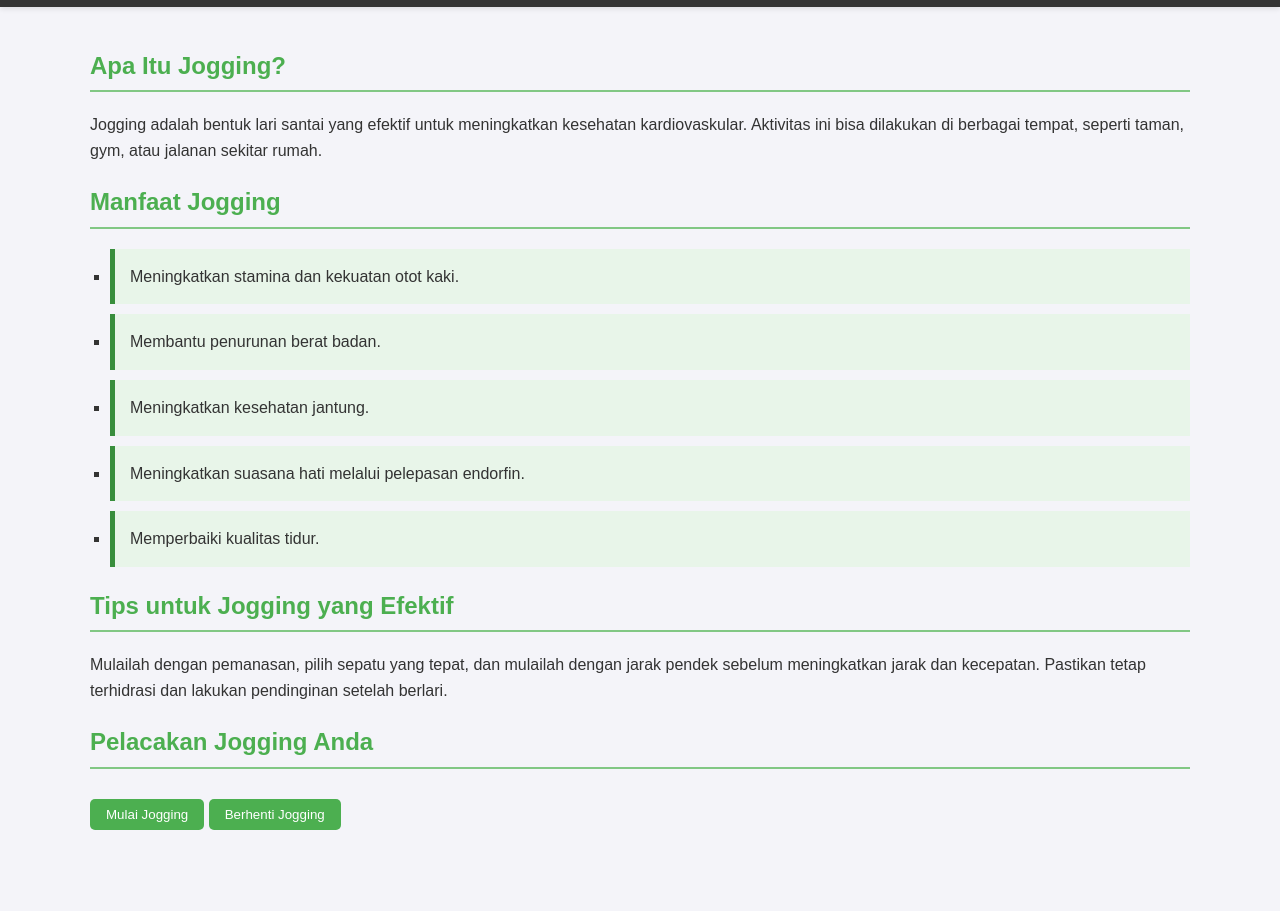
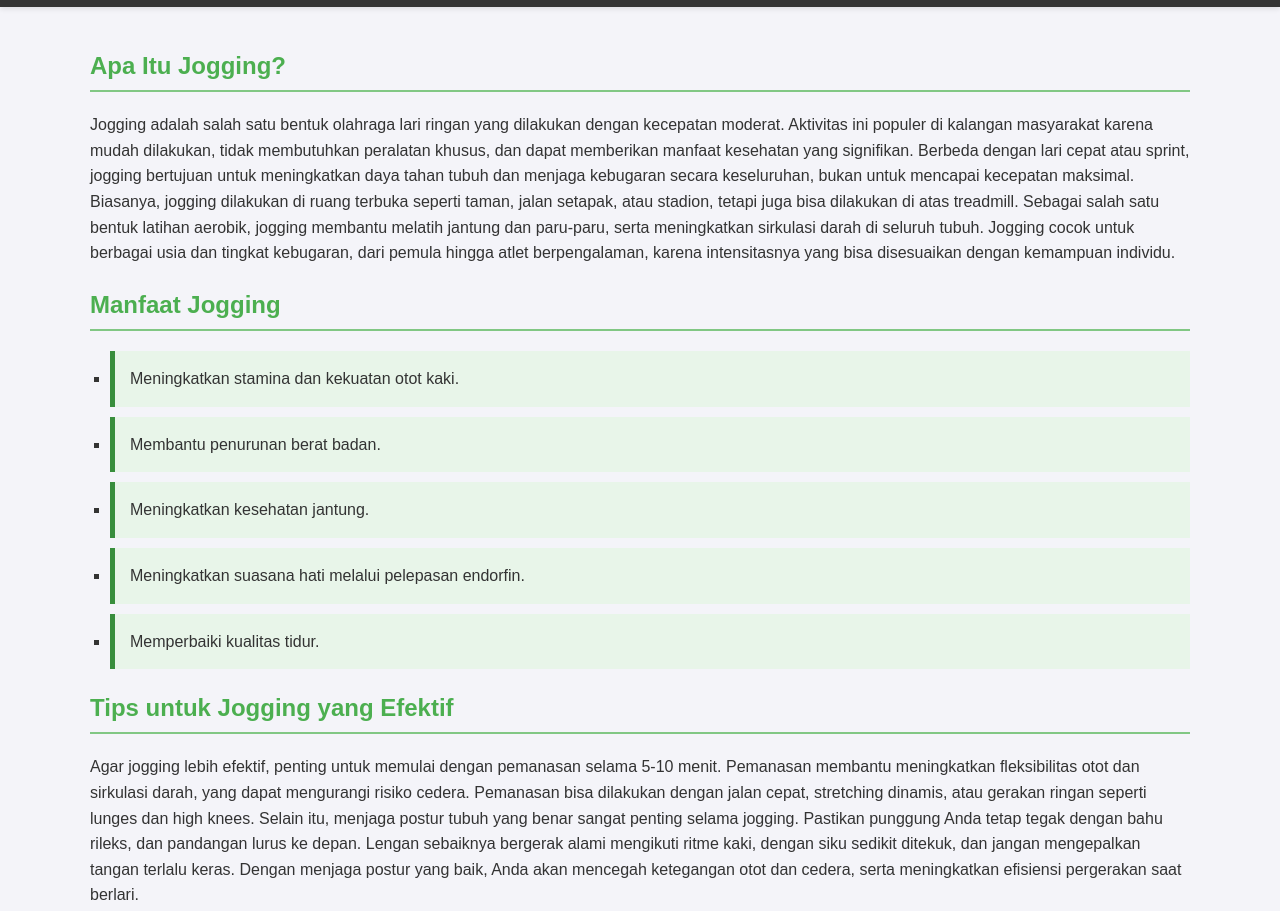
Before and after one commit to Ryokie/Healthy-Lifestyle, a plain HTML site: page jogging.html in a window 1280 px wide. Shown: the part 321-1232 px from the top of the page. Before the commit the page ends 1187 px from the top, so only its background shows below. Drawn offline with Linux system fonts and the light colour scheme.

Commit message:
updated jog

```diff
--- a/jogging.html
+++ b/jogging.html
@@ -35,7 +35,9 @@
 
 <div class="container">
     <h2 id="what-is-jogging-title">Apa Itu Jogging?</h2>
-    <p id="what-is-jogging-description">Jogging adalah bentuk lari santai yang efektif untuk meningkatkan kesehatan kardiovaskular. Aktivitas ini bisa dilakukan di berbagai tempat, seperti taman, gym, atau jalanan sekitar rumah.</p>
+    <p id="what-is-jogging-description">Jogging adalah salah satu bentuk olahraga lari ringan yang dilakukan dengan kecepatan moderat. Aktivitas ini populer di kalangan masyarakat karena mudah dilakukan, tidak membutuhkan peralatan khusus, dan dapat memberikan manfaat kesehatan yang signifikan. Berbeda dengan lari cepat atau sprint, jogging bertujuan untuk meningkatkan daya tahan tubuh dan menjaga kebugaran secara keseluruhan, bukan untuk mencapai kecepatan maksimal. Biasanya, jogging dilakukan di ruang terbuka seperti taman, jalan setapak, atau stadion, tetapi juga bisa dilakukan di atas treadmill.
+
+        Sebagai salah satu bentuk latihan aerobik, jogging membantu melatih jantung dan paru-paru, serta meningkatkan sirkulasi darah di seluruh tubuh. Jogging cocok untuk berbagai usia dan tingkat kebugaran, dari pemula hingga atlet berpengalaman, karena intensitasnya yang bisa disesuaikan dengan kemampuan individu.</p>
 
     <h2 id="benefits-title">Manfaat Jogging</h2>
     <ul id="benefits-list">
@@ -47,7 +49,7 @@
     </ul>
 
     <h2 id="tips-title">Tips untuk Jogging yang Efektif</h2>
-    <p id="tips-description">Mulailah dengan pemanasan, pilih sepatu yang tepat, dan mulailah dengan jarak pendek sebelum meningkatkan jarak dan kecepatan. Pastikan tetap terhidrasi dan lakukan pendinginan setelah berlari.</p>
+    <p id="tips-description">Agar jogging lebih efektif, penting untuk memulai dengan pemanasan selama 5-10 menit. Pemanasan membantu meningkatkan fleksibilitas otot dan sirkulasi darah, yang dapat mengurangi risiko cedera. Pemanasan bisa dilakukan dengan jalan cepat, stretching dinamis, atau gerakan ringan seperti lunges dan high knees. Selain itu, menjaga postur tubuh yang benar sangat penting selama jogging. Pastikan punggung Anda tetap tegak dengan bahu rileks, dan pandangan lurus ke depan. Lengan sebaiknya bergerak alami mengikuti ritme kaki, dengan siku sedikit ditekuk, dan jangan mengepalkan tangan terlalu keras. Dengan menjaga postur yang baik, Anda akan mencegah ketegangan otot dan cedera, serta meningkatkan efisiensi pergerakan saat berlari.</p>
 
     <!-- Tracking Section -->
     <h2 id="tracking-title">Pelacakan Jogging Anda</h2>
@@ -70,7 +72,7 @@
             title: "Jogging",
             description: "Complete information about the benefits and tips for jogging.",
             whatIsJogging: "What is Jogging?",
-            whatIsJoggingDesc: "Jogging is a form of slow running that is effective for improving cardiovascular health. This activity can be done in various places, such as parks, gyms, or the streets around your home.",
+            whatIsJoggingDesc: "Agar jogging lebih efektif, penting untuk memulai dengan pemanasan selama 5-10 menit. Pemanasan membantu meningkatkan fleksibilitas otot dan sirkulasi darah, yang dapat mengurangi risiko cedera. Pemanasan bisa dilakukan dengan jalan cepat, stretching dinamis, atau gerakan ringan seperti lunges dan high knees. Selain itu, menjaga postur tubuh yang benar sangat penting selama jogging. Pastikan punggung Anda tetap tegak dengan bahu rileks, dan pandangan lurus ke depan. Lengan sebaiknya bergerak alami mengikuti ritme kaki, dengan siku sedikit ditekuk, dan jangan mengepalkan tangan terlalu keras. Dengan menjaga postur yang baik, Anda akan mencegah ketegangan otot dan cedera, serta meningkatkan efisiensi pergerakan saat berlari.",
             benefits: "Benefits of Jogging",
             benefitList: [
                 "Improves stamina and leg muscle strength.",
@@ -80,7 +82,7 @@
                 "Improves sleep quality."
             ],
             tips: "Tips for Effective Jogging",
-            tipsDesc: "Start with warming up, choose the right shoes, and begin with short distances before increasing distance and speed. Make sure to stay hydrated and cool down after running.",
+            tipsDesc: "To make jogging more effective, it is important to start with a 5-10 minute warm-up. Warming up helps improve muscle flexibility and blood circulation, which can reduce the risk of injury. Warming up can be done by brisk walking, dynamic stretching, or light movements such as lunges and high knees. Additionally, maintaining correct posture is very important during jogging. Make sure your back remains straight with your shoulders relaxed, and your gaze straight ahead. Your arms should move naturally to the rhythm of your legs, with your elbows slightly bent, and don't clench your fists too hard. By maintaining good posture, you will prevent muscle strains and injuries, as well as increase movement efficiency when running.",
             trackingTitle: "Track Your Jogging",
             startButton: "Start Jogging",
             stopButton: "Stop Jogging",
@@ -91,7 +93,7 @@
             title: "Jogging",
             description: "Informasi lengkap tentang manfaat dan tips untuk jogging.",
             whatIsJogging: "Apa Itu Jogging?",
-            whatIsJoggingDesc: "Jogging adalah bentuk lari santai yang efektif untuk meningkatkan kesehatan kardiovaskular. Aktivitas ini bisa dilakukan di berbagai tempat, seperti taman, gym, atau jalanan sekitar rumah.",
+            whatIsJoggingDesc: "Jogging adalah salah satu bentuk olahraga lari ringan yang dilakukan dengan kecepatan moderat. Aktivitas ini populer di kalangan masyarakat karena mudah dilakukan, tidak membutuhkan peralatan khusus, dan dapat memberikan manfaat kesehatan yang signifikan. Berbeda dengan lari cepat atau sprint, jogging bertujuan untuk meningkatkan daya tahan tubuh dan menjaga kebugaran secara keseluruhan, bukan untuk mencapai kecepatan maksimal. Biasanya, jogging dilakukan di ruang terbuka seperti taman, jalan setapak, atau stadion, tetapi juga bisa dilakukan di atas treadmill. Sebagai salah satu bentuk latihan aerobik, jogging membantu melatih jantung dan paru-paru, serta meningkatkan sirkulasi darah di seluruh tubuh. Jogging cocok untuk berbagai usia dan tingkat kebugaran, dari pemula hingga atlet berpengalaman, karena intensitasnya yang bisa disesuaikan dengan kemampuan individu.",
             benefits: "Manfaat Jogging",
             benefitList: [
                 "Meningkatkan stamina dan kekuatan otot kaki.",
@@ -101,7 +103,7 @@
                 "Memperbaiki kualitas tidur."
             ],
             tips: "Tips untuk Jogging yang Efektif",
-            tipsDesc: "Mulailah dengan pemanasan, pilih sepatu yang tepat, dan mulailah dengan jarak pendek sebelum meningkatkan jarak dan kecepatan. Pastikan tetap terhidrasi dan lakukan pendinginan setelah berlari.",
+            tipsDesc: "Agar jogging lebih efektif, penting untuk memulai dengan pemanasan selama 5-10 menit. Pemanasan membantu meningkatkan fleksibilitas otot dan sirkulasi darah, yang dapat mengurangi risiko cedera. Pemanasan bisa dilakukan dengan jalan cepat, stretching dinamis, atau gerakan ringan seperti lunges dan high knees. Selain itu, menjaga postur tubuh yang benar sangat penting selama jogging. Pastikan punggung Anda tetap tegak dengan bahu rileks, dan pandangan lurus ke depan. Lengan sebaiknya bergerak alami mengikuti ritme kaki, dengan siku sedikit ditekuk, dan jangan mengepalkan tangan terlalu keras. Dengan menjaga postur yang baik, Anda akan mencegah ketegangan otot dan cedera, serta meningkatkan efisiensi pergerakan saat berlari.",
             trackingTitle: "Pelacakan Jogging Anda",
             startButton: "Mulai Jogging",
             stopButton: "Berhenti Jogging",
```
